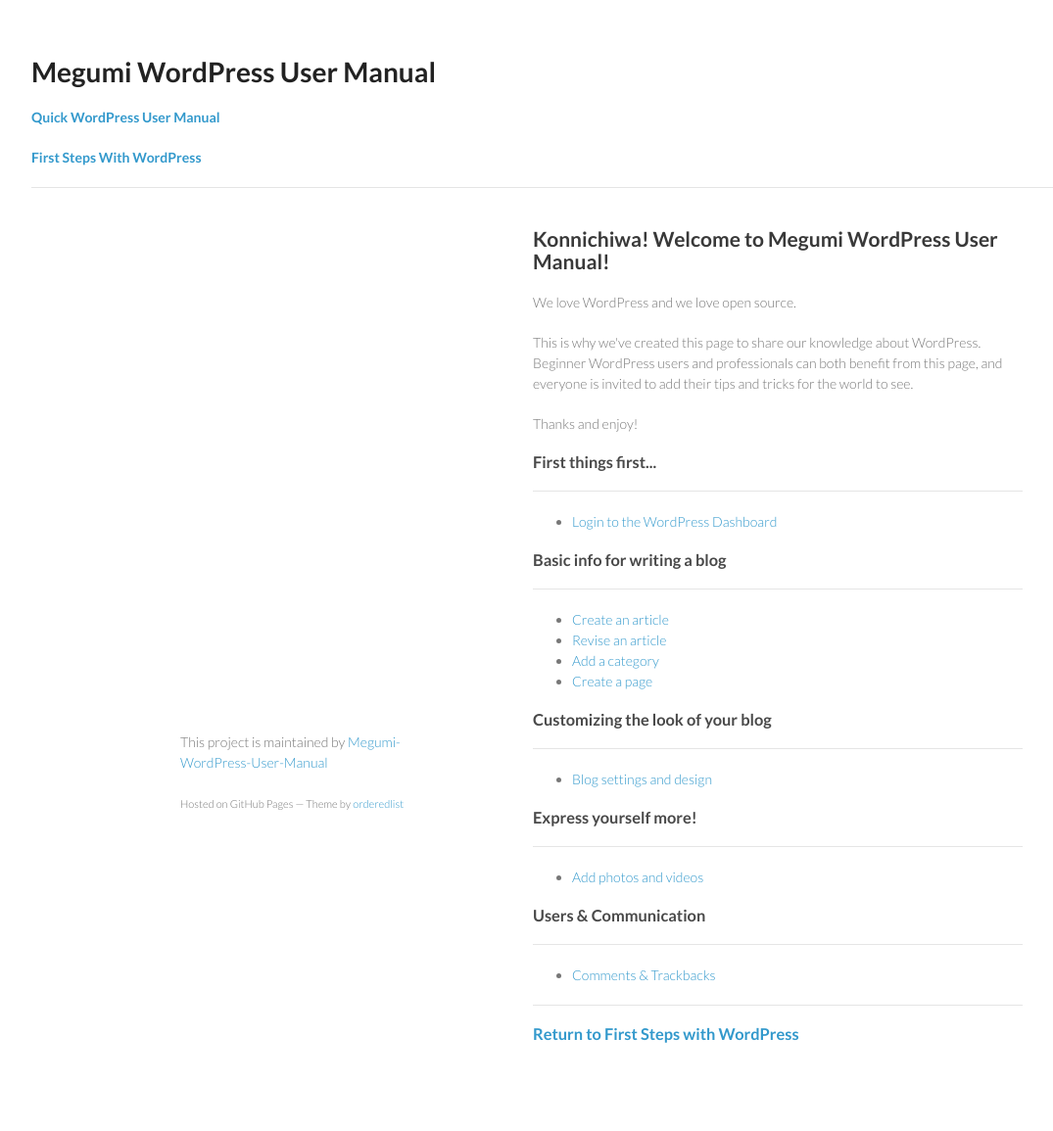
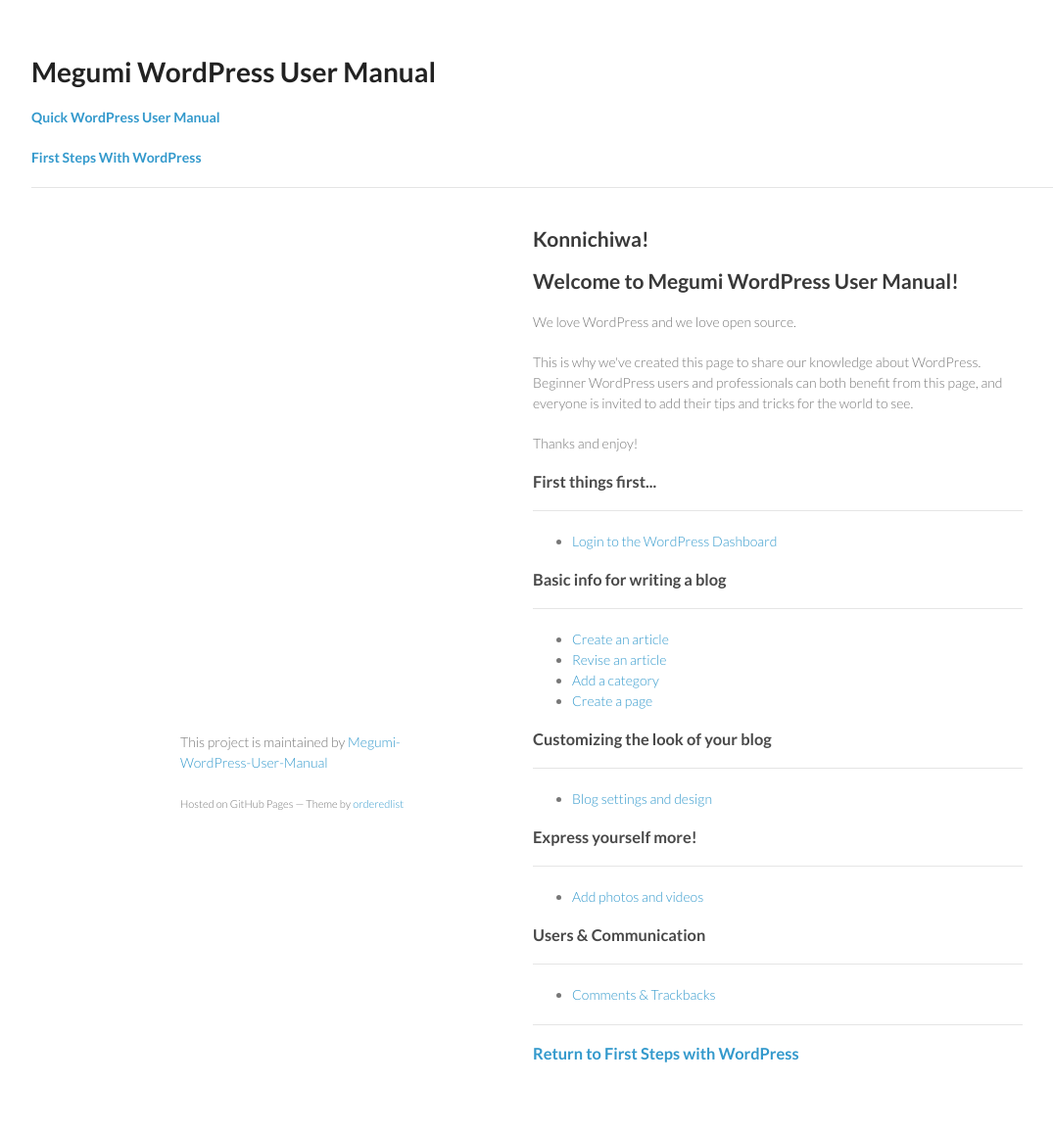
Before and after one commit to Megumi-WordPress-User-Manual/Intro, a Jekyll site: the page built from index.html, in a window 1280 px wide. Shown: the whole page at 98% size, without its empty margins (26-1101 px from the left). Built offline with Jekyll 4.4.1, drawn with Linux system fonts in a browser that asks for light colours.

Commit message:
Update index.html

```diff
--- a/index.html
+++ b/index.html
@@ -23,7 +23,9 @@
 <a id="megumi-wordpress-user-manual" class="anchor" href="#megumi-wordpress-user-manual" aria-hidden="true"><span class="octicon octicon-link"></span></a></h1>
 
 <h2>
-<a id="konnichiwa-welcome-to-megumi-wordpress-user-manual" class="anchor" href="#konnichiwa-welcome-to-megumi-wordpress-user-manual" aria-hidden="true"><span class="octicon octicon-link"></span></a>Konnichiwa! Welcome to Megumi WordPress User Manual!</h2>
+<a id="konnichiwa-welcome-to-megumi-wordpress-user-manual" class="anchor" href="#konnichiwa-welcome-to-megumi-wordpress-user-manual" aria-hidden="true"><span class="octicon octicon-link"></span></a>Konnichiwa!</h2>
+
+<h2>Welcome to Megumi WordPress User Manual!</h2>
 
 
 
```
